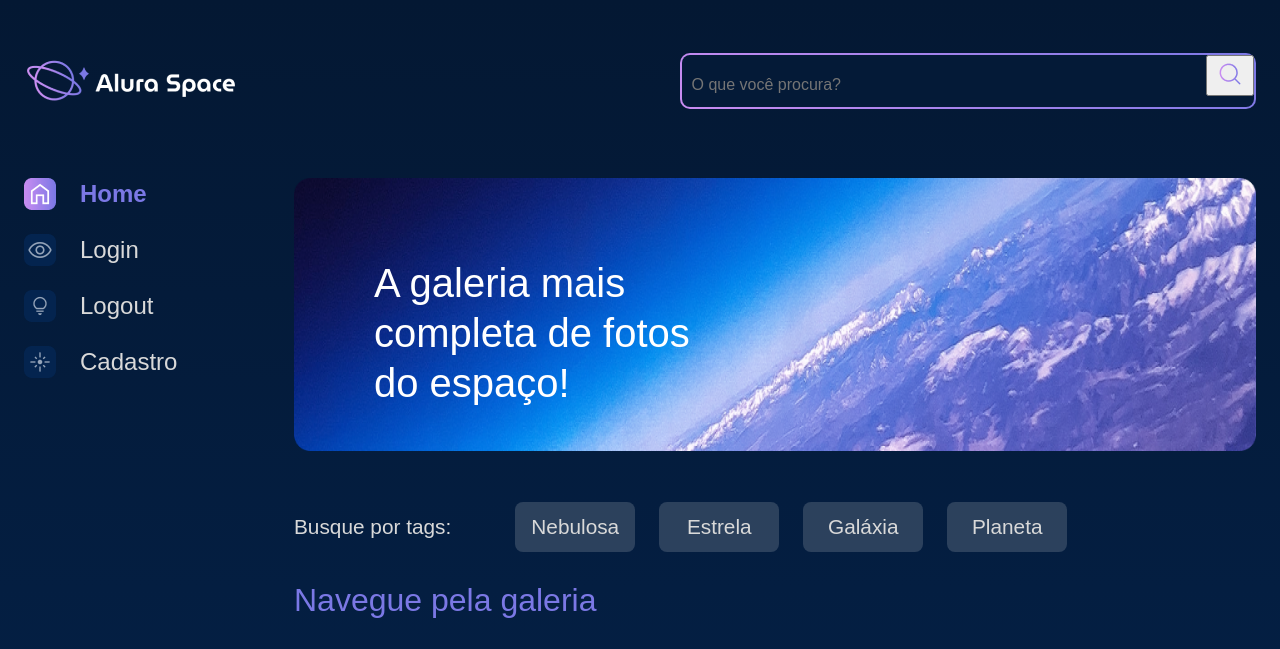
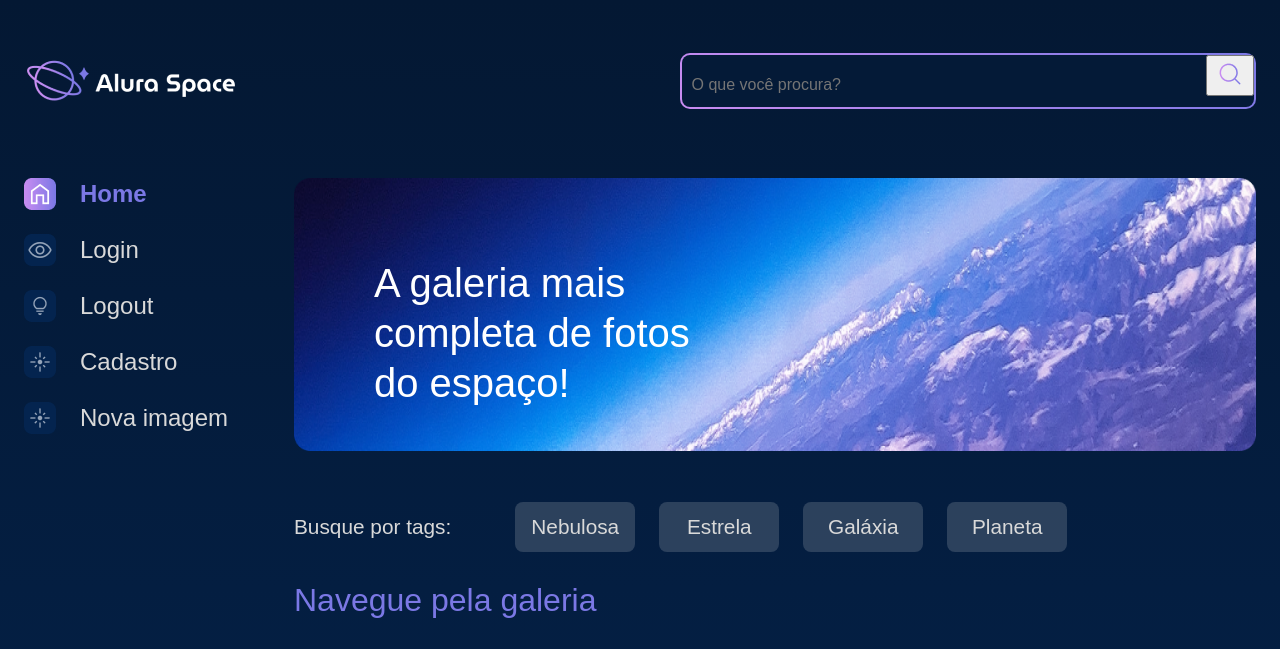
Before and after one commit to carlosrjhoe/Django_cavaleiros_do_zodiaco, a Django app: page / in a window 1280 px wide. Shown: the top 649 px of the page. Run offline with Django 4.2, Linux system fonts and the light colour scheme; a user stored in the database is signed in; data comes from the database, SQL or seed files in the repository; both versions use the stored data as it was after the commit.

Commit message:
Django: Adicionando um CRUD de imagens

```diff
--- a/apps/galeria/urls.py
+++ b/apps/galeria/urls.py
@@ -6,5 +6,8 @@ app_name = 'apps.galeria'
 urlpatterns = [
     path('', views.index, name='index'),
     path('imagem/<int:foto_id>', views.imagem, name='imagem'),
-    path('buscar', views.buscar, name='buscar')
+    path('buscar', views.buscar, name='buscar'),
+    path('nova_imagem', views.nova_imagem, name='nova_imagem'),
+    path('editar-imagem', views.editar_imagem, name='editar_imagem'),
+    path('deletar-imagem', views.deletar_imagem, name='deletar_imagem'),
 ]
--- a/apps/galeria/views.py
+++ b/apps/galeria/views.py
@@ -34,3 +34,12 @@ def buscar(request):
             'cavaleiros': cavaleiro
         }
     return render(request, 'galeria/buscar.html', context)
+
+def nova_imagem(request):
+    return render(request, 'galeria/nova_imagem.html')
+
+def editar_imagem(request):
+    pass
+
+def deletar_imagem(request):
+    pass
--- a/templates/partials/_menu_lateral.html
+++ b/templates/partials/_menu_lateral.html
@@ -7,5 +7,6 @@
             <a href="{% url 'apps.usuarios:login' %}"><img src="{% static '/assets/ícones/1x/Mais vistas - inativo.png' %} ">Login</a>
             <a href="{% url 'apps.usuarios:logout' %}"><img src="{% static '/assets/ícones/1x/Surpreenda-me - inativo.png' %} ">Logout</a>
             <a href="{% url 'apps.usuarios:cadastro' %}"><img src="{% static '/assets/ícones/1x/Novas - inativo.png' %} ">Cadastro</a>
+            <a href="{% url 'apps.galeria:nova_imagem' %}"><img src="{% static '/assets/ícones/1x/Novas - inativo.png' %} ">Nova imagem</a>
         </nav>
     </section>
```
Also changed, not shown: apps/galeria/templates/galeria/nova_imagem.html (added, +14 -0 lines), cavaleiros_do_zodiaco.sqlite3.
